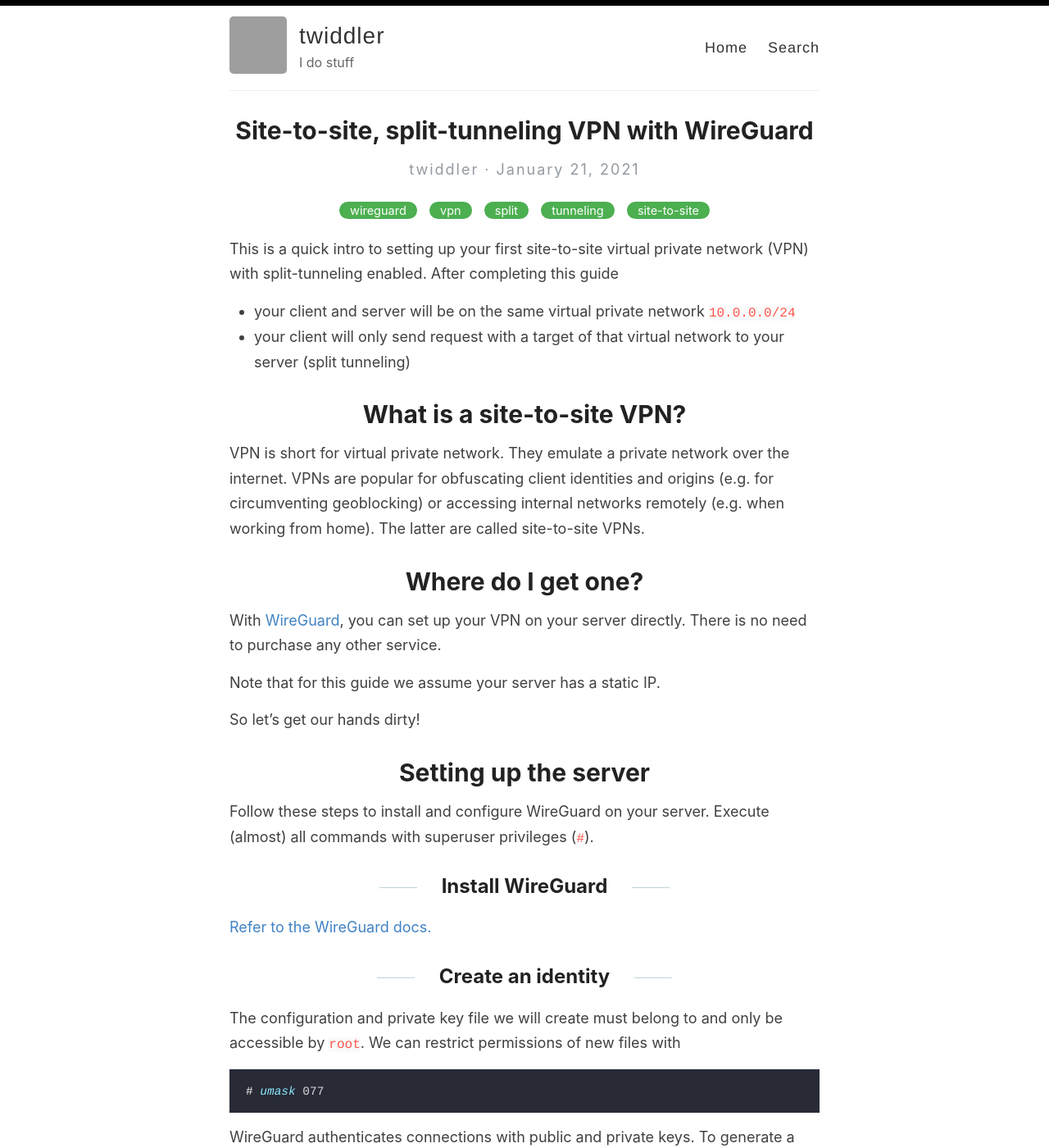
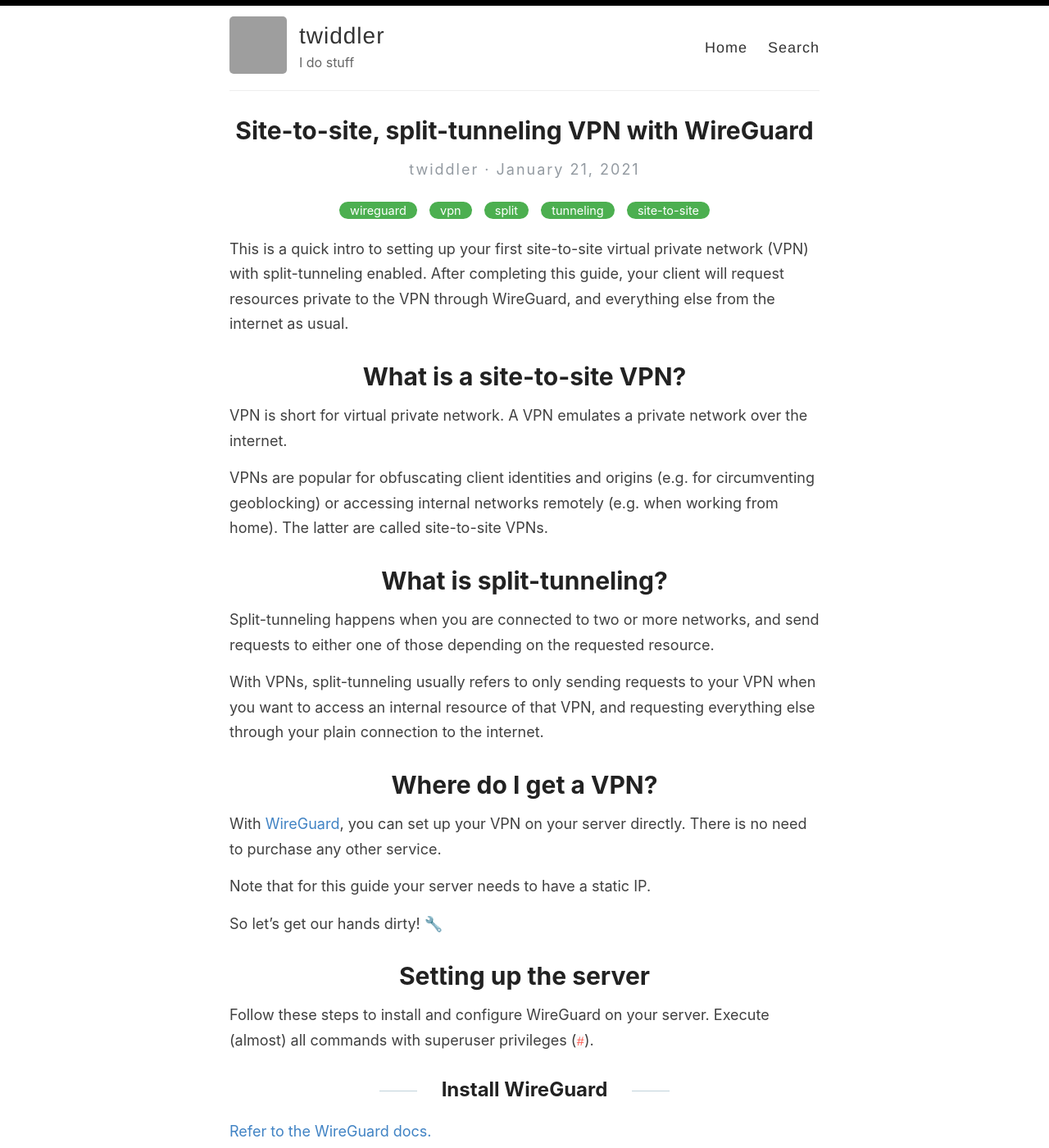
Before and after one commit to twiddler/twiddler.github.io, a Jekyll site: the page built from _posts/2021-01-21-wireguard-vpn.md, in a window 1280 px wide and 1400 px high. Shown: the whole window at 82% size. Built offline with Jekyll 4.4.1, drawn with Linux system fonts in a browser that asks for light colours; emoji names are drawn with the system emoji font; grey boxes are pictures that could not be loaded.

Commit message:
Update preview; add split-tunneling

```diff
--- a/_posts/2021-01-21-wireguard-vpn.md
+++ b/_posts/2021-01-21-wireguard-vpn.md
@@ -4,22 +4,27 @@ title: Site-to-site, split-tunneling VPN with WireGuard
 categories: [wireguard, vpn, split, tunneling, site-to-site]
 ---
 
-This is a quick intro to setting up your first site-to-site virtual private network (VPN) with split-tunneling enabled. After completing this guide
-
-- your client and server will be on the same virtual private network `10.0.0.0/24`
-- your client will only send request with a target of that virtual network to your server (split tunneling)
+This is a quick intro to setting up your first site-to-site virtual private network (VPN) with split-tunneling enabled. After completing this guide, your client will request resources private to the VPN through WireGuard, and everything else from the internet as usual.
 
 # What is a site-to-site VPN?
 
-VPN is short for virtual private network. They emulate a private network over the internet. VPNs are popular for obfuscating client identities and origins (e.g. for circumventing geoblocking) or accessing internal networks remotely (e.g. when working from home). The latter are called site-to-site VPNs.
+VPN is short for virtual private network. A VPN emulates a private network over the internet.
 
-# Where do I get one?
+VPNs are popular for obfuscating client identities and origins (e.g. for circumventing geoblocking) or accessing internal networks remotely (e.g. when working from home). The latter are called site-to-site VPNs.
+
+# What is split-tunneling?
+
+Split-tunneling happens when you are connected to two or more networks, and send requests to either one of those depending on the requested resource.
+
+With VPNs, split-tunneling usually refers to only sending requests to your VPN when you want to access an internal resource of that VPN, and requesting everything else through your plain connection to the internet.
+
+# Where do I get a VPN?
 
 With [WireGuard](https://www.wireguard.com/), you can set up your VPN on your server directly. There is no need to purchase any other service.
 
-Note that for this guide we assume your server has a static IP.
+Note that for this guide your server needs to have a static IP.
 
-So let's get our hands dirty!
+So let's get our hands dirty! :wrench:
 
 # Setting up the server
 
```
